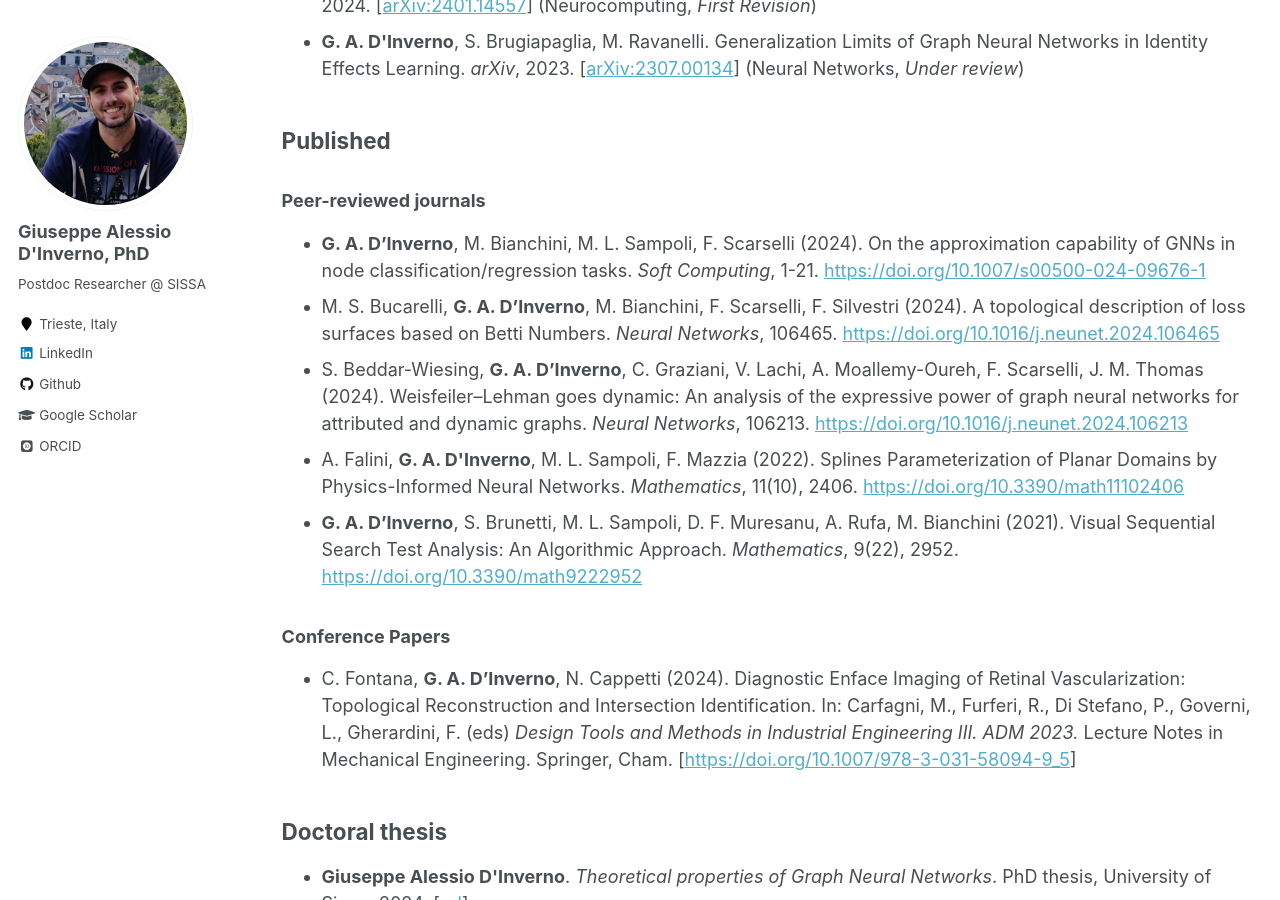
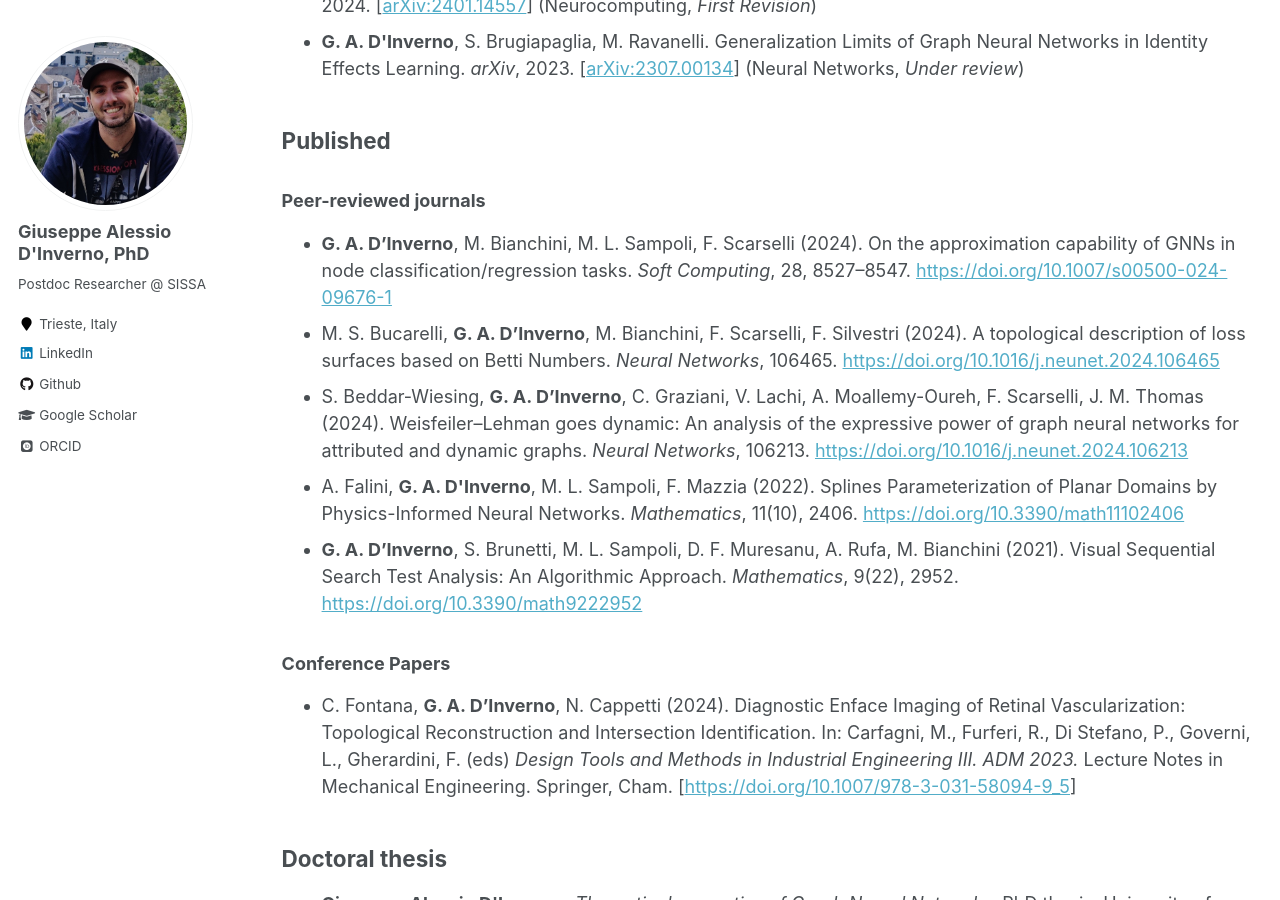
Before and after one commit to DavideOberto/DavideOberto.github.io, a Jekyll site: the page built from _pages/publications.md, in a window 1280 px wide and 900 px high, scrolled down 379 px. Built offline with Jekyll 4.4.1, drawn with Linux system fonts in a browser that asks for light colours; some web fonts are replaced.

Commit message:
publications

```diff
--- a/_pages/publications.md
+++ b/_pages/publications.md
@@ -47,7 +47,7 @@ L. Desiderio, <b>G. A. D'Inverno</b>, M. L. Sampoli, A. Sestini. Hierarchical ma
 ### Peer-reviewed journals
 <ul>
 <li>
-<b>G. A. D’Inverno</b>, M. Bianchini, M. L. Sampoli, F. Scarselli (2024). On the approximation capability of GNNs in node classification/regression tasks. <em>Soft Computing</em>, 1-21.  <a href="https://doi.org/10.1007/s00500-024-09676-1" target="_blank">https://doi.org/10.1007/s00500-024-09676-1</a>
+<b>G. A. D’Inverno</b>, M. Bianchini, M. L. Sampoli, F. Scarselli (2024). On the approximation capability of GNNs in node classification/regression tasks. <em>Soft Computing</em>, 28, 8527–8547.  <a href="https://doi.org/10.1007/s00500-024-09676-1" target="_blank">https://doi.org/10.1007/s00500-024-09676-1</a>
 </li>
 <li>
 M. S. Bucarelli,  <b>G. A. D’Inverno</b>, M. Bianchini, F. Scarselli, F. Silvestri (2024). A topological description of loss surfaces based on Betti Numbers. <em>Neural Networks</em>, 106465.  <a href="https://doi.org/10.1016/j.neunet.2024.106465" target="_blank">https://doi.org/10.1016/j.neunet.2024.106465</a>
```
